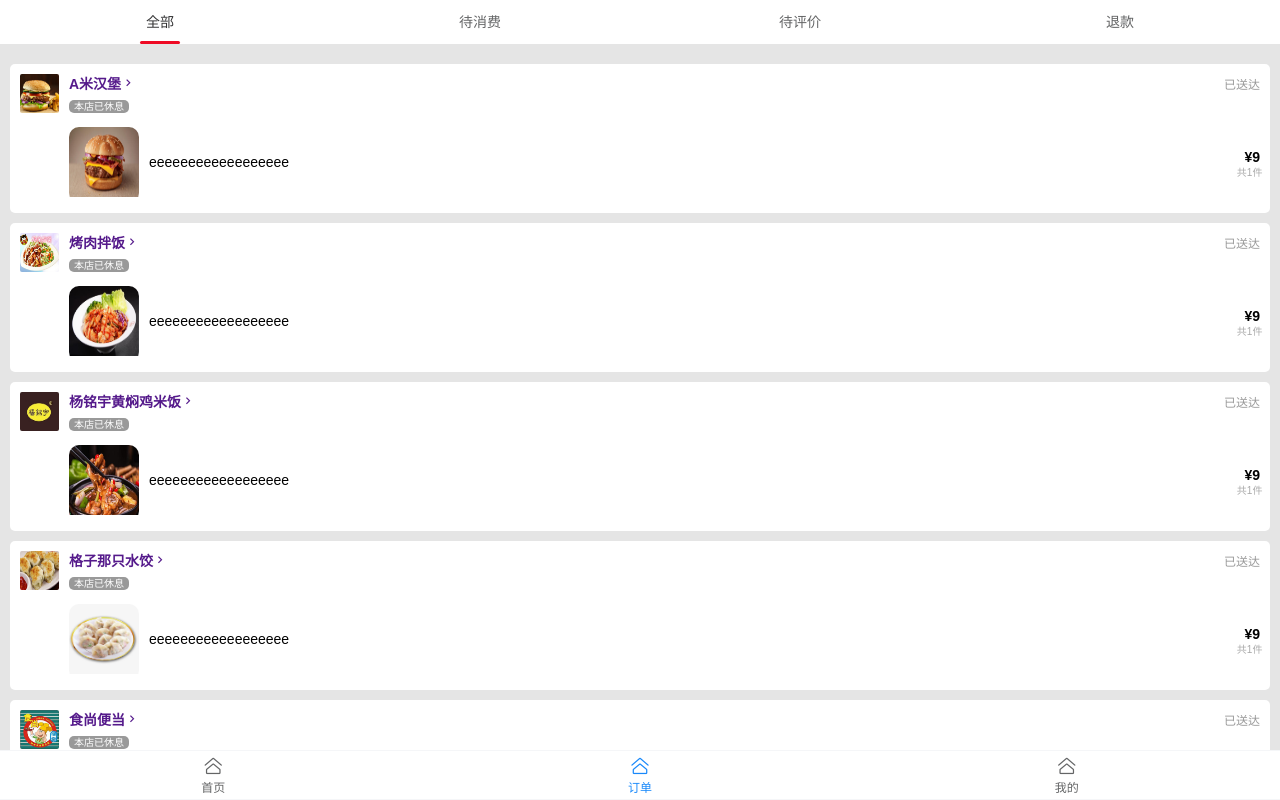
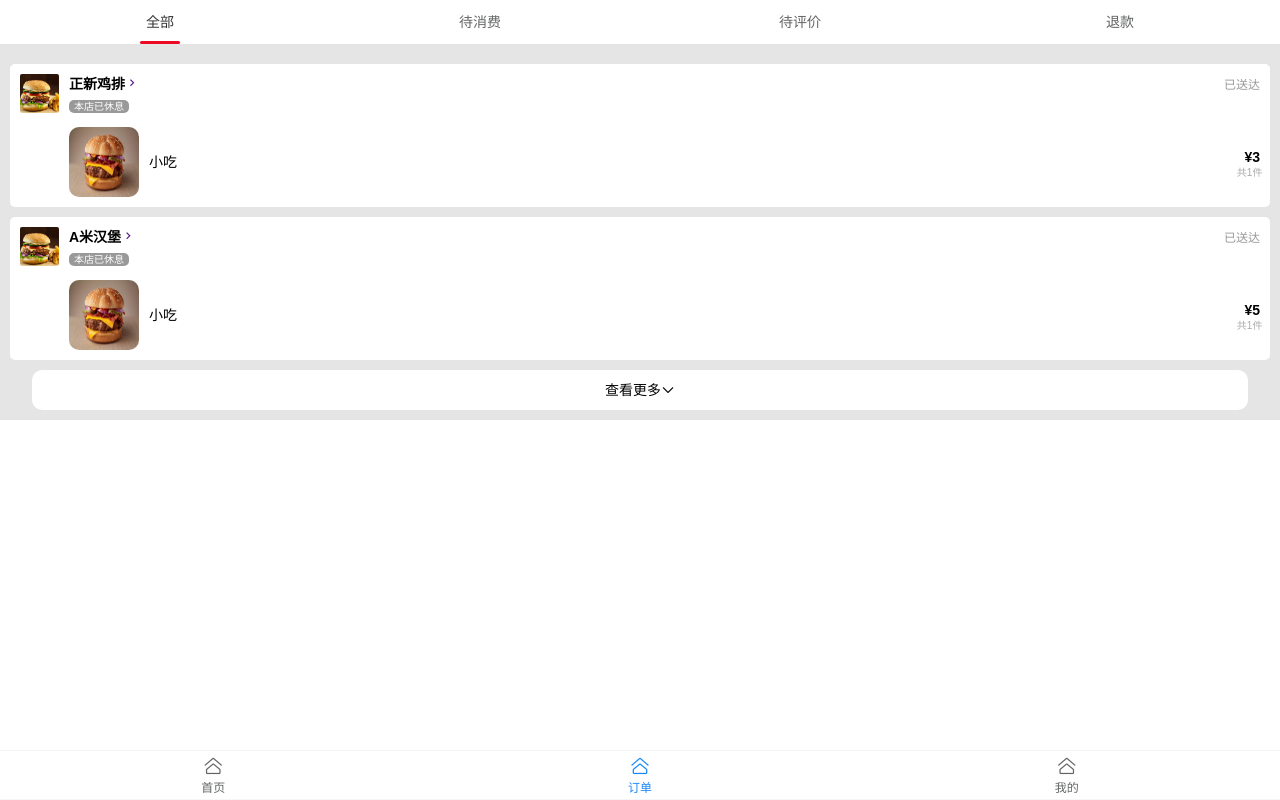
Before and after one commit to XuJaven/eatting, a Vue app: page /order in a window 1280 px wide. Both pictures are taken after a click on the tab "全部". Shown: the top 800 px of the page. Built offline with nearby package versions, Linux system fonts and the light colour scheme.

Commit message:
th:订单

```diff
--- a/src/views/Order.vue
+++ b/src/views/Order.vue
@@ -1,16 +1,16 @@
 <template>
   <div>
     <van-tabs v-model="activeOrder">
-  <van-tab v-for="(item,index) in  orderList" :key="index" :title="item.title" class="order-body">
-
+  <van-tab title="全部" class="order-body">
+    <div v-for="(item,index) in myDate" :key="item.id">
       <div class="order">
         <div class="title" style="">
           <div class="title_left">
             <div class="title_img">
-            <a href=""><img src="../images/1cde.jpg" alt=""></a>
+              <a  href=""><img src="../images/1cde.jpg" alt=""></a>
             </div>
             <div class="title_main">
-            <div class="title_name" style="font-size:14px;font-weight:bold"><a href="">A米汉堡</a>
+              <div class="title_name" style="font-size:14px;font-weight:bold"><a style="color:black" href="">{{item.name}}</a>
                 <a href=""><i class="icon-keyboard_arrow_right icon"></i></a>
               </div>
               <div>
@@ -28,290 +28,28 @@
               <img src="../images/1.jpg" alt="">
             </div>
             <div class="main_left_title" style="line-height:70px;margin-left:10px">
-            <span>eeeeeeeeeeeeeeeeee</span>
+              <span>{{item.nameMore}}</span>
             </div>
           </div>
           <div class="mian_right">
             <div>
-            <div style="float: right;font-weight: bold;position: relative;top: 20px;">¥9</div>
-            <div style=" float: right;position: relative;top: 35px;font-size: 10px;right: -18px;color: #aaa;">共1件</div>
+              <div style="float: right;font-weight: bold;position: relative;top: 20px;">¥{{item.price}}</div>
+              <div style=" float: right;position: relative;top: 35px;font-size: 10px;right: -18px;color: #aaa;">共{{item.kucun}}件</div>
             </div>
           </div>
         </div>
       </div>
-
-    <div class="order">
-      <div class="title" style="">
-        <div class="title_left">
-          <div class="title_img">
-            <a href=""><img src="../images/d64c553.jpg" alt=""></a>
     </div>
-          <div class="title_main">
-            <div class="title_name" style="font-size:14px;font-weight:bold"><a href="">烤肉拌饭</a>
-              <a href=""><i class="icon-keyboard_arrow_right icon"></i></a>
-            </div>
-            <div>
-              <span style="background: #999;color:white;font-size:10px;padding:1px 5px;border-radius:5px">本店已休息</span>
+    <div class="loadmore" style="width:95%;height:40px;background:white;border-radius:10px;margin:0 10px;margin:0 auto;">
+      <div style="text-align:center;line-height:40px" @click="loadMore">
+        <span>查看更多</span>
+        <van-icon name="arrow-down" />
       </div>
     </div>
-        </div>
-        <div class="title_right">
-          <span style="color: #999; font-size:12px">已送达</span>
-        </div>
-      </div>
-      <div class="main">
-        <div class="main_left">
-          <div class="main_left_img">
-            <img src="../images/3.jpg" alt="">
-          </div>
-          <div class="main_left_title" style="line-height:70px;margin-left:10px">
-            <span>eeeeeeeeeeeeeeeeee</span>
-          </div>
-        </div>
-        <div class="mian_right">
-          <div>
-            <div style="float: right;font-weight: bold;position: relative;top: 20px;">¥9</div>
-            <div style=" float: right;position: relative;top: 35px;font-size: 10px;right: -18px;color: #aaa;">共1件</div>
-          </div>
-        </div>
-      </div>
-    </div>
-
-    <div class="order">
-      <div class="title" style="">
-        <div class="title_left">
-          <div class="title_img">
-            <a href=""><img src="../images/9ecd.jpg" alt=""></a>
-          </div>
-          <div class="title_main">
-            <div class="title_name" style="font-size:14px;font-weight:bold"><a href="">杨铭宇黄焖鸡米饭</a>
-              <a href=""><i class="icon-keyboard_arrow_right icon"></i></a>
-            </div>
-            <div>
-              <span style="background: #999;color:white;font-size:10px;padding:1px 5px;border-radius:5px">本店已休息</span>
-            </div>
-          </div>
-        </div>
-        <div class="title_right">
-          <span style="color: #999; font-size:12px">已送达</span>
-        </div>
-      </div>
-      <div class="main">
-        <div class="main_left">
-          <div class="main_left_img">
-            <img src="../images/2.jpg" alt="">
-          </div>
-          <div class="main_left_title" style="line-height:70px;margin-left:10px">
-            <span>eeeeeeeeeeeeeeeeee</span>
-          </div>
-        </div>
-        <div class="mian_right">
-          <div>
-            <div style="float: right;font-weight: bold;position: relative;top: 20px;">¥9</div>
-            <div style=" float: right;position: relative;top: 35px;font-size: 10px;right: -18px;color: #aaa;">共1件</div>
-          </div>
-        </div>
-      </div>
-    </div>
-
-    <div class="order">
-      <div class="title" style="">
-        <div class="title_left">
-          <div class="title_img">
-            <a href=""><img src="../images/4c981e4.jpg" alt=""></a>
-          </div>
-          <div class="title_main">
-            <div class="title_name" style="font-size:14px;font-weight:bold"><a href="">格子那只水饺</a>
-              <a href=""><i class="icon-keyboard_arrow_right icon"></i></a>
-            </div>
-            <div>
-              <span style="background: #999;color:white;font-size:10px;padding:1px 5px;border-radius:5px">本店已休息</span>
-            </div>
-          </div>
-        </div>
-        <div class="title_right">
-          <span style="color: #999; font-size:12px">已送达</span>
-        </div>
-      </div>
-      <div class="main">
-        <div class="main_left">
-          <div class="main_left_img">
-            <img src="../images/4.jpg" alt="">
-          </div>
-          <div class="main_left_title" style="line-height:70px;margin-left:10px">
-            <span>eeeeeeeeeeeeeeeeee</span>
-          </div>
-        </div>
-        <div class="mian_right">
-          <div>
-            <div style="float: right;font-weight: bold;position: relative;top: 20px;">¥9</div>
-            <div style=" float: right;position: relative;top: 35px;font-size: 10px;right: -18px;color: #aaa;">共1件</div>
-          </div>
-        </div>
-      </div>
-    </div>
-
-    <div class="order">
-      <div class="title" style="">
-        <div class="title_left">
-          <div class="title_img">
-            <a href=""><img src="../images/1b718f.jpg" alt=""></a>
-          </div>
-          <div class="title_main">
-            <div class="title_name" style="font-size:14px;font-weight:bold"><a href="">食尚便当</a>
-              <a href=""><i class="icon-keyboard_arrow_right icon"></i></a>
-            </div>
-            <div>
-              <span style="background: #999;color:white;font-size:10px;padding:1px 5px;border-radius:5px">本店已休息</span>
-            </div>
-          </div>
-        </div>
-        <div class="title_right">
-          <span style="color: #999; font-size:12px">已送达</span>
-        </div>
-      </div>
-      <div class="main">
-        <div class="main_left">
-          <div class="main_left_img">
-            <img src="../images/5.jpg" alt="">
-          </div>
-          <div class="main_left_title" style="line-height:70px;margin-left:10px">
-            <span>eeeeeeeeeeeeeeeeee</span>
-          </div>
-        </div>
-        <div class="mian_right">
-          <div>
-            <div style="float: right;font-weight: bold;position: relative;top: 20px;">¥9</div>
-            <div style=" float: right;position: relative;top: 35px;font-size: 10px;right: -18px;color: #aaa;">共1件</div>
-          </div>
-        </div>
-      </div>
-    </div>
-
-
-    <div class="order">
-      <div class="title" style="">
-        <div class="title_left">
-          <div class="title_img">
-            <a href=""><img src="../images/880259b.jpg" alt=""></a>
-          </div>
-          <div class="title_main">
-            <div class="title_name" style="font-size:14px;font-weight:bold"><a href="">翔仔弯</a>
-              <a href=""><i class="icon-keyboard_arrow_right icon"></i></a>
-            </div>
-            <div>
-              <span style="background: #999;color:white;font-size:10px;padding:1px 5px;border-radius:5px">本店已休息</span>
-            </div>
-          </div>
-        </div>
-        <div class="title_right">
-          <span style="color: #999; font-size:12px">已送达</span>
-        </div>
-      </div>
-      <div class="main">
-        <div class="main_left">
-          <div class="main_left_img">
-            <img src="../images/6.jpg" alt="">
-          </div>
-          <div class="main_left_title" style="line-height:70px;margin-left:10px">
-            <span>eeeeeeeeeeeeeeeeee</span>
-          </div>
-        </div>
-        <div class="mian_right">
-          <div>
-            <div style="float: right;font-weight: bold;position: relative;top: 20px;">¥9</div>
-            <div style=" float: right;position: relative;top: 35px;font-size: 10px;right: -18px;color: #aaa;">共1件</div>
-          </div>
-        </div>
-      </div>
-    </div>
-    <!--
-    <div class="order-item">
-      <div class="item">
-        <div class="item-head">
-          <a class="shop-p" href=""><img width="39px" height="39px" src="../images/9ecd.jpg" ></a>
-          <a class="shop-n" href="">杨铭宇黄焖鸡米饭</a>
-          <i class="icon-keyboard_arrow_right icon"></i>
-          <span class="shop-status" text-align="left">本店已休息</span>
-          <span class="order-status">已送达</span>
-        </div>
-        <div class="item-food">
-          <span class="food-p"><img width="70px" height="60px" src="../images/2.jpg" ></span>
-          <span class="food-n">食物名称</span>
-          <span class="food-price">¥9</span>
-          <span class="food-num">共1件</span>
-        </div>
-      </div>
-    </div>
-    <div class="order-item">
-      <div class="item">
-        <div class="item-head">
-          <a class="shop-p" href=""><img width="39px" height="39px" src="../images/d64c553.jpg" ></a>
-          <a class="shop-n" href="">烤肉拌饭</a>
-          <i class="icon-keyboard_arrow_right icon"></i>
-          <span class="shop-status">本店已休息</span>
-          <span class="order-status">已送达</span>
-        </div>
-        <div class="item-food">
-          <span class="food-p"><img width="70px" height="60px" src="../images/3.jpg" ></span>
-          <span class="food-n">食物名称</span>
-          <span class="food-price">¥9</span>
-          <span class="food-num">共1件</span>
-        </div>
-      </div>
-    </div>
-    <div class="order-item">
-      <div class="item">
-        <div class="item-head">
-          <a class="shop-p" href=""><img width="39px" height="39px" src="../images/4c981e4.jpg" ></a>
-          <a class="shop-n" href="">格子那只水饺</a>
-          <i class="icon-keyboard_arrow_right icon"></i>
-          <span class="shop-status">本店已休息</span>
-          <span class="order-status">已送达</span>
-        </div>
-        <div class="item-food">
-          <span class="food-p"><img width="70px" height="60px" src="../images/4.jpg" ></span>
-          <span class="food-n">食物名称</span>
-          <span class="food-price">¥9</span>
-          <span class="food-num">共1件</span>
-        </div>
-      </div>
-    </div>
-    <div class="order-item">
-      <div class="item">
-        <div class="item-head">
-          <a class="shop-p" href=""><img width="39px" height="39px" src="../images/1b718f.jpg" ></a>
-          <a class="shop-n" href="">食尚便当</a>
-          <i class="icon-keyboard_arrow_right icon"></i>
-          <span class="shop-status">本店已休息</span>
-          <span class="order-status">已送达</span>
-        </div>
-        <div class="item-food">
-          <span class="food-p"><img width="70px" height="60px" src="../images/5.jpg" ></span>
-          <span class="food-n">食物名称</span>
-          <span class="food-price">¥9</span>
-          <span class="food-num">共1件</span>
-        </div>
-      </div>
-    </div>
-    <div class="order-item">
-      <div class="item">
-        <div class="item-head">
-          <a class="shop-p" href=""><img width="39px" height="39px" src="../images/880259b.jpg" ></a>
-          <a class="shop-n" href="">翔仔弯</a>
-          <i class="icon-keyboard_arrow_right icon"></i>
-          <span class="shop-status">本店已休息</span>
-          <span class="order-status">已送达</span>
-        </div>
-        <div class="item-food">
-          <span class="food-p"><img width="70px" height="60px" src="../images/6.jpg" ></span>
-          <span class="food-n">食物名称</span>
-          <span class="food-price">¥9</span>
-          <span class="food-num">共1件</span>
-        </div>
-      </div>
-    </div> -->
   </van-tab>
+  <van-tab title="待消费" class="order-body"></van-tab>
+  <van-tab title="待评价" class="order-body"></van-tab>
+  <van-tab title="退款" class="order-body"></van-tab>
 </van-tabs>
 <!-- 未登录时显示下面 -->
 <!-- <div>
@@ -332,12 +70,41 @@ export default {
         {value:3,title:'待评价'},
         {value:4,title:'退款'}
       ],
-      activeOrder: 1
+      activeOrder: 1,
+      date:[
+        {id:1,name:"正新鸡排",nameMore:"小吃",price:"3",kucun:"1",img1:""},
+        {id:2,name:"A米汉堡",nameMore:"小吃",price:"5",kucun:"1",img1:""},
+        {id:3,name:"黄焖鸡",nameMore:"小吃",price:"3",kucun:"1",img1:""},
+        {id:4,name:"醉排骨",nameMore:"小吃",price:"7",kucun:"1",img1:""},
+        {id:5,name:"沙县大酒店",nameMore:"小吃",price:"0",kucun:"1",img1:""},
+        {id:6,name:"快餐",nameMore:"小吃",price:"3",kucun:"42",img1:""},
+        {id:7,name:"周毅妈妈家",nameMore:"小吃",price:"34",kucun:"42",img1:""},
+        {id:8,name:"红烧肉",nameMore:"小吃",price:"3",kucun:"32",img1:""},
+      ],
+      myDate:[],
+      i:1,
+    }
+  },
+  created(){
+    if(this.date.length > 1){
+      this.myDate[0]=this.date[0];
+      this.myDate[1]=this.date[1];
     }
   },
   methods:{
+    loadMore(){
+      this.i += 2;
+      for(let k = 2;k <= this.i;k ++){
+        if(k > this.date.length){
+          alert("not more");
+          return;
+        }
+        this.$set(this.myDate,k,this.date[k])
+      }
 
     }
+  },
+
 }
 </script>
 
@@ -371,8 +138,8 @@ export default {
   height: 39px;
 }
 .main_left_img{
-  width: 100%;
-  height: 100%;
+  width: 70px;
+  height: 70px;
   border-radius: 10px;
   overflow: hidden;
 }
```
Lines whose indentation alone changed are shown as unchanged.
